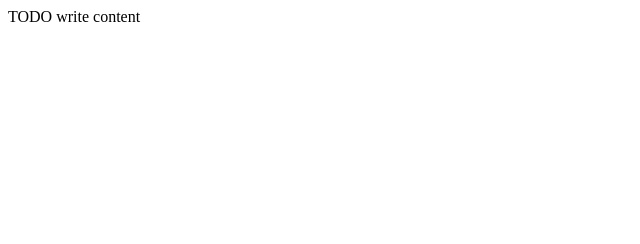
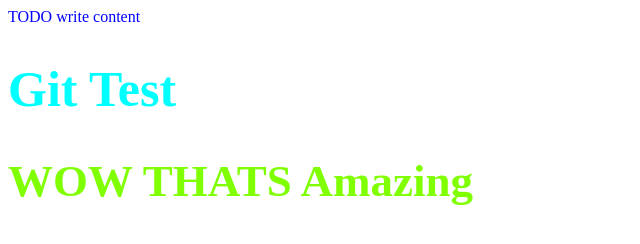
Before and after one commit to Faebe1994/PruefungGitHub, a plain HTML site: page public_html/index.html in a window 1280 px wide. Shown: the whole page, without its empty margins (0-640 px from the left). Drawn offline with Linux system fonts and the light colour scheme.

Commit message:
Projekt Bearbeitet 1

```diff
--- a/public_html/index.html
+++ b/public_html/index.html
@@ -6,11 +6,14 @@ and open the template in the editor.
 -->
 <html>
     <head>
-        <title>TODO supply a title</title>
+        <title>Git Prüfung</title>
         <meta charset="UTF-8">
+        <link rel="stylesheet" href="style.css">
         <meta name="viewport" content="width=device-width, initial-scale=1.0">
     </head>
     <body>
         <div>TODO write content</div>
+        <h1> Git Test </h1>
+        <h2> WOW THATS Amazing </h2>
     </body>
 </html>
--- a/public_html/style.css
+++ b/public_html/style.css
@@ -16,3 +16,8 @@ h1 {
     font-size: 50px;
     color: aqua;
 }
+
+h2 {
+    font-size: 45px;
+    color: chartreuse;
+}
```
Also changed, not shown: 1 other file.
